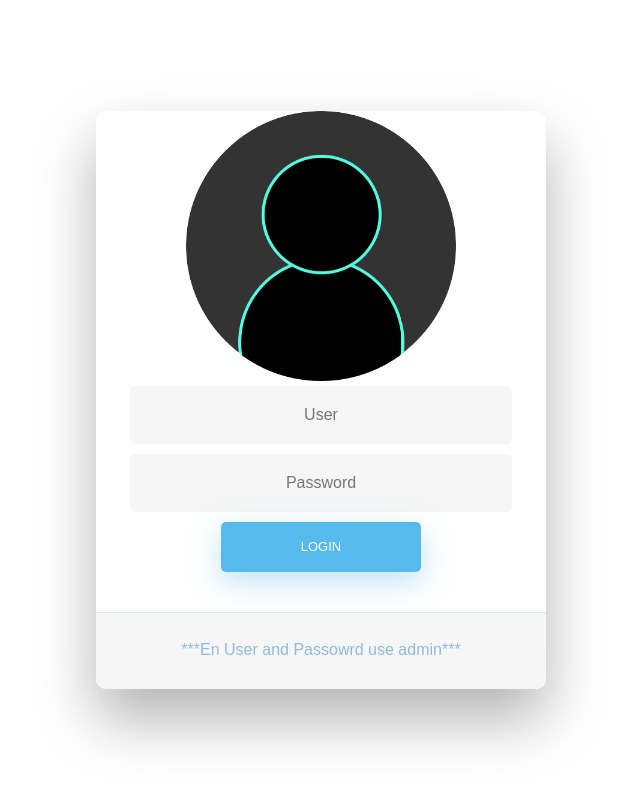
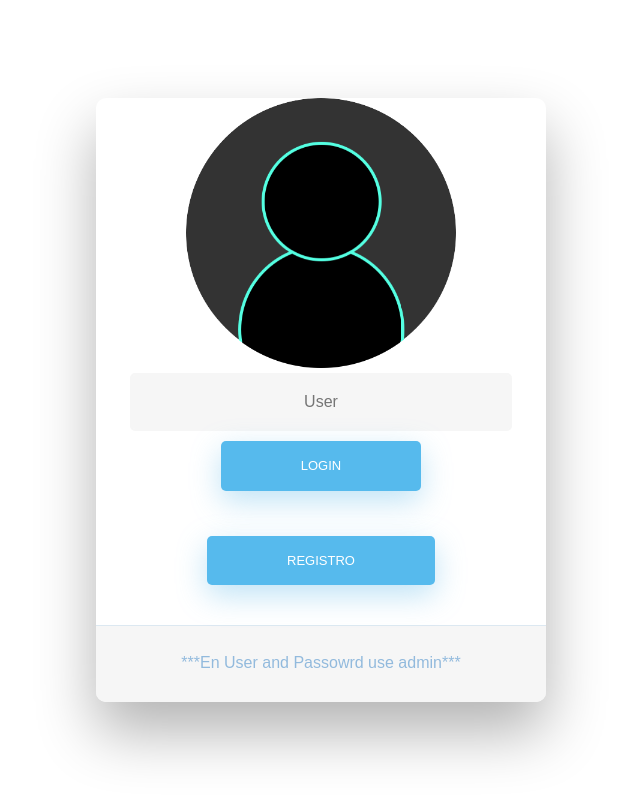
Before and after one commit to Genius5tar/DATAWEB_PHP, a PHP site: page /view/login.php in a window 1280 px wide. Shown: the whole page, without its empty margins (319-959 px from the left). Run offline with PHP 8.4, Linux system fonts and the light colour scheme; some libraries are stand-ins or nearby versions.

Commit message:
Agregue registrar usuarios nuevos

```diff
--- a/view/login.php
+++ b/view/login.php
@@ -29,8 +29,8 @@
     <!-- Login Form -->
     <form method="POST">
       <input type="text" id="user" class="fadeIn second" name="user" placeholder="User">
-      <input type="password" id="pass" class="fadeIn third" name="pass" placeholder="Password">
       <input type="submit" class="fadeIn fourth" name="btn_login" value="login">
+      <input type="submit" class="fadeIn fourth" name="btn_regist" value="Registro">
     </form>
 
     <!-- Remind Passowrd -->
```
